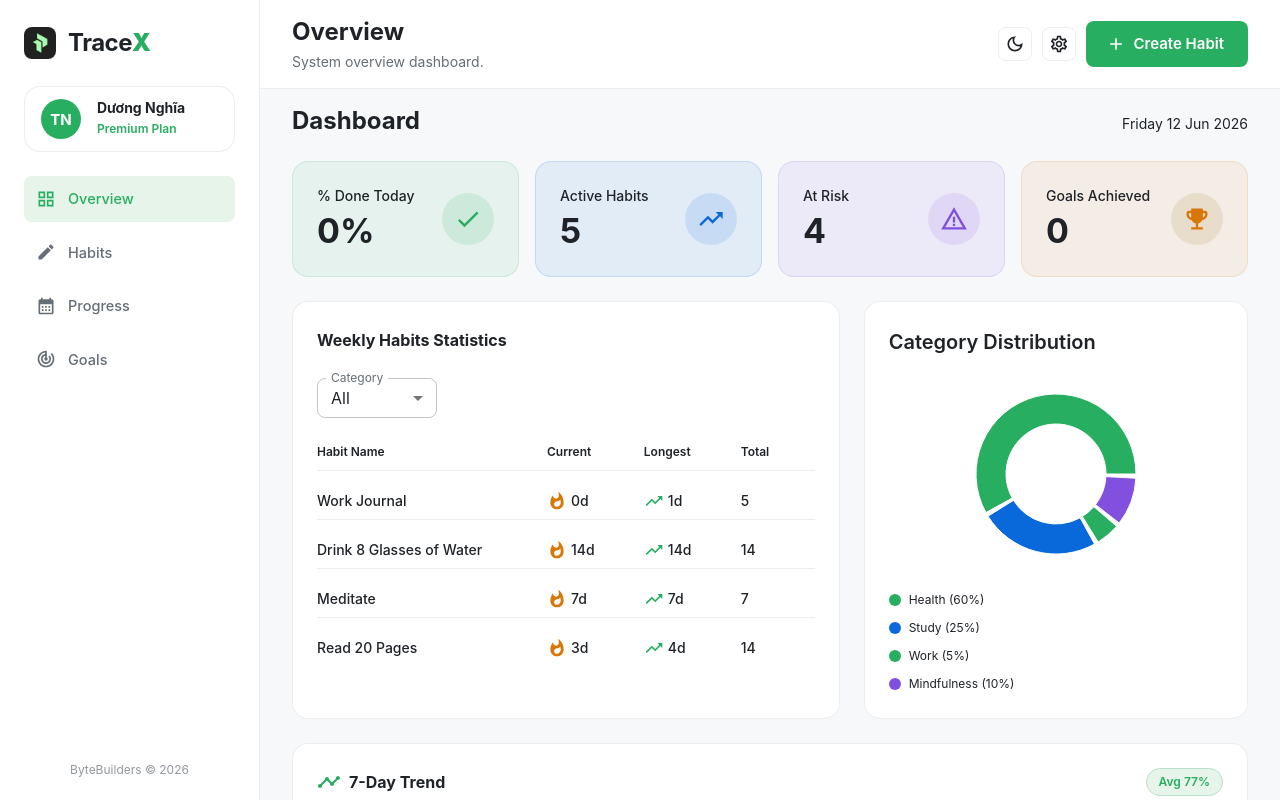
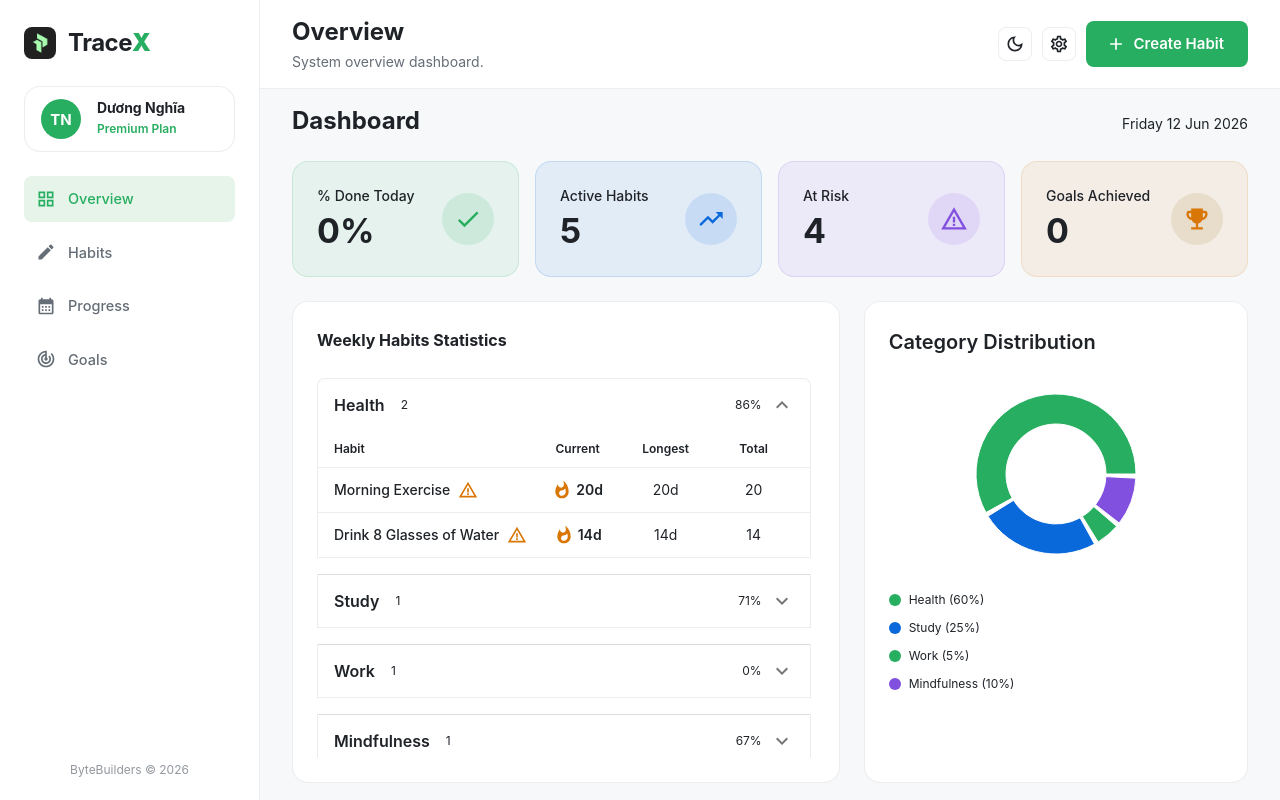
Before and after one commit to NghiaDPTWorkk/habit-hub, a React (Vite) app in the folder fe/: page / in a window 1280 px wide. Built offline with nearby package versions, Linux system fonts and the light colour scheme.

Commit message:
fix(dashboard): HH-96 - fix card alignment and remove atriskbanner

```diff
--- a/fe/src/features/dashboard/components/CategoryDistributionChart.tsx
+++ b/fe/src/features/dashboard/components/CategoryDistributionChart.tsx
@@ -39,7 +39,7 @@ export const CategoryDistributionChart: React.FC = () => {
 
   if (data.length === 0) {
     return (
-      <Card sx={{ height: '100%', display: 'flex', flexDirection: 'column' }}>
+      <Card sx={{ flexGrow: 1, display: 'flex', flexDirection: 'column' }}>
         <Typography variant={VARIANT_H6} sx={{ mb: 2, fontWeight: 600 }}>
           {CHART_TITLE}
         </Typography>
@@ -51,7 +51,7 @@ export const CategoryDistributionChart: React.FC = () => {
   }
 
   return (
-    <Card sx={{ height: '100%', display: 'flex', flexDirection: 'column' }}>
+    <Card sx={{ flexGrow: 1, display: 'flex', flexDirection: 'column' }}>
       <Typography variant={VARIANT_H6} sx={{ mb: 2, fontWeight: 600 }}>
         {CHART_TITLE}
       </Typography>
--- a/fe/src/features/dashboard/components/CategorySection.tsx
+++ b/fe/src/features/dashboard/components/CategorySection.tsx
@@ -5,15 +5,14 @@ import type { HabitSummary, Category } from '@/types'
 import { HabitStatsRow } from './HabitStatsRow'
 
 const HABIT_STATS_GRID_COLS = {
-  xs: '1fr 70px 100px',
-  sm: 'minmax(120px, 2fr) 80px 80px 80px 140px',
+  xs: 'minmax(80px, 2fr) 55px 55px 50px',
+  sm: 'minmax(120px, 2.5fr) 80px 80px 80px',
 }
 
 const COL_HABIT = 'Habit'
 const COL_STREAK = 'Current'
 const COL_LONGEST = 'Longest'
 const COL_TOTAL = 'Total'
-const COL_RATE = '7-day rate'
 
 function getAvgRate(habits: HabitSummary[]): number {
   if (habits.length === 0) return 0
@@ -49,7 +48,6 @@ const HeaderRow: React.FC = () => (
       sx={{
         fontWeight: 600,
         textAlign: 'center',
-        display: { xs: 'none', sm: 'block' },
       }}
     >
       {COL_LONGEST}
@@ -60,13 +58,9 @@ const HeaderRow: React.FC = () => (
       sx={{
         fontWeight: 600,
         textAlign: 'center',
-        display: { xs: 'none', sm: 'block' },
       }}
     >
       {COL_TOTAL}
-    </Typography>
-    <Typography variant="caption" color="text.secondary" sx={{ fontWeight: 600 }}>
-      {COL_RATE}
     </Typography>
   </Box>
 )
--- a/fe/src/features/dashboard/components/DashboardPage.tsx
+++ b/fe/src/features/dashboard/components/DashboardPage.tsx
@@ -2,15 +2,16 @@ import React from 'react'
 import Grid from '@mui/material/Grid'
 import CalendarMonthIcon from '@mui/icons-material/CalendarMonth'
 import { alpha } from '@mui/material/styles'
-import { Box, Typography, Card, CalendarHeatmap } from '@/components/ui'
+import { Box, Typography, Card, CalendarHeatmap, Stack } from '@/components/ui'
 import { Icons } from '@/components/ui/icons'
 import { useDashboard, useDailyIntensity } from '../hooks'
 import { KpiCard } from './KpiCard'
-import { WeeklyHabitsStats } from './WeeklyHabitsStats'
 import { WeeklyTrendChart } from './WeeklyTrendChart'
 import { useBoundStore } from '@/store'
 import { CategoryDistributionChart } from './CategoryDistributionChart'
 import { ActivityDetails } from './ActivityDetails'
+import { CategorySection } from './CategorySection'
+import { formatPercent, getDateLabel, getSelectedDateDetails } from '../utils'
 
 const PAGE_TITLE = 'Dashboard'
 const KPI_DONE_TITLE = '% Done Today'
@@ -21,6 +22,7 @@ const EMPTY_TITLE = 'No habits yet'
 const EMPTY_DESC = 'Go to Habits and create your first habit to see stats here.'
 const SECTION_ACTIVITY_TITLE = 'Activity History'
 const SECTION_ACTIVITY_DESC = 'Daily check-in activity map — click any cell to view details.'
+const TITLE_WEEKLY_STATS = 'Weekly Habits Statistics'
 const ICON_SIZE = { fontSize: 28 }
 const HEATMAP_WEEKS = 14
 
@@ -33,19 +35,6 @@ const CARD_ACTIVE = { iconColor: 'info.main', iconBg: 'rgba(9, 105, 218, 0.12)'
 const CARD_RISK = { iconColor: 'secondary.main', iconBg: 'rgba(130, 80, 223, 0.12)' }
 const CARD_GOALS = { iconColor: 'warning.main', iconBg: 'rgba(154, 103, 0, 0.12)' }
 
-function formatPercent(value: number): string {
-  return `${Math.round(value * 100)}%`
-}
-
-function getDateLabel(): string {
-  return new Date().toLocaleDateString('en-GB', {
-    weekday: 'long',
-    day: 'numeric',
-    month: 'short',
-    year: 'numeric',
-  })
-}
-
 export const DashboardPage: React.FC = () => {
   const { summary, habitsByCategory } = useDashboard()
   const heatmapData = useDailyIntensity(HEATMAP_WEEKS * 7)
@@ -54,34 +43,9 @@ export const DashboardPage: React.FC = () => {
   const checkins = useBoundStore((s) => s.checkins)
   const habits = useBoundStore((s) => s.habits)
   const [selectedDate, setSelectedDate] = React.useState<string | null>(null)
-  const [filterCategory, setFilterCategory] = React.useState<string>('All')
 
   const selectedDateDetails = React.useMemo(() => {
-    if (!selectedDate) return null
-    const dayCheckins = Object.values(checkins).filter(
-      (c) => c.date === selectedDate && c.completedCount > 0
-    )
-
-    const completedTasks = dayCheckins.map((c) => {
-      const habit = habits.find((h) => h.id === c.habitId)
-      return {
-        name: habit ? habit.name : `Habit #${c.habitId}`,
-        category: habit ? habit.category : 'General',
-        completedCount: c.completedCount,
-        targetPerDay: habit ? habit.targetPerDay : 1,
-      }
-    })
-
-    return {
-      date: new Date(selectedDate).toLocaleDateString('en-GB', {
-        weekday: 'long',
-        day: 'numeric',
-        month: 'short',
-        year: 'numeric',
-      }),
-      count: completedTasks.length,
-      tasks: completedTasks,
-    }
+    return getSelectedDateDetails(selectedDate, checkins, habits)
   }, [selectedDate, checkins, habits])
 
   return (
@@ -134,15 +98,15 @@ export const DashboardPage: React.FC = () => {
         </Grid>
       </Grid>
 
-      <Grid container spacing={3}>
+      <Grid container spacing={3} sx={{ alignItems: 'stretch' }}>
         {/* Left column: Weekly Habits Statistics list */}
-        <Grid size={{ xs: 12, md: 7 }}>
+        <Grid size={{ xs: 12, md: 7 }} sx={{ display: 'flex', flexDirection: 'column' }}>
           {habitsByCategory.length === 0 ? (
             <Card
               sx={{
                 textAlign: 'center',
                 py: 6,
-                height: '100%',
+                flexGrow: 1,
                 display: 'flex',
                 flexDirection: 'column',
                 justifyContent: 'center',
@@ -156,24 +120,48 @@ export const DashboardPage: React.FC = () => {
               </Typography>
             </Card>
           ) : (
-            <WeeklyHabitsStats
-              filterCategory={filterCategory}
-              setFilterCategory={setFilterCategory}
-            />
+            <Card
+              sx={{ p: { xs: 2, sm: 3 }, flexGrow: 1, display: 'flex', flexDirection: 'column' }}
+            >
+              <Box sx={{ display: 'flex', flexDirection: 'column', gap: 3, flexGrow: 1 }}>
+                <Box
+                  sx={{
+                    display: 'flex',
+                    justifyContent: 'space-between',
+                    alignItems: 'center',
+                    flexWrap: 'wrap',
+                    gap: 2,
+                  }}
+                >
+                  <Typography variant="subtitle1" sx={{ fontWeight: 700 }}>
+                    {TITLE_WEEKLY_STATS}
+                  </Typography>
+                </Box>
+
+                <Stack spacing={2} sx={{ flexGrow: 1, overflowY: 'auto', maxHeight: 380, pr: 0.5 }}>
+                  {habitsByCategory.map((group, index) => (
+                    <CategorySection
+                      key={group.category}
+                      category={group.category}
+                      habits={group.habits}
+                      defaultExpanded={index === 0}
+                    />
+                  ))}
+                </Stack>
+              </Box>
+            </Card>
           )}
         </Grid>
 
         {/* Right column: Charts */}
-        <Grid size={{ xs: 12, md: 5 }}>
-          <Box sx={{ display: 'flex', flexDirection: 'column', gap: 3, height: '100%' }}>
-            <CategoryDistributionChart />
-          </Box>
+        <Grid size={{ xs: 12, md: 5 }} sx={{ display: 'flex', flexDirection: 'column' }}>
+          <CategoryDistributionChart />
         </Grid>
 
         {/* Row 2: Full width Weekly Trend Chart */}
         {habitsByCategory.length > 0 && (
           <Grid size={{ xs: 12 }}>
-            <WeeklyTrendChart filterCategory={filterCategory} />
+            <WeeklyTrendChart />
           </Grid>
         )}
       </Grid>
--- a/fe/src/features/dashboard/components/HabitStatsRow.tsx
+++ b/fe/src/features/dashboard/components/HabitStatsRow.tsx
@@ -1,11 +1,11 @@
 import React from 'react'
-import { Box, Typography, Tooltip, ProgressBar } from '@/components/ui'
+import { Box, Typography, Tooltip } from '@/components/ui'
 import { Icons } from '@/components/ui/icons'
 import type { HabitSummary } from '@/types'
 
 const HABIT_STATS_GRID_COLS = {
-  xs: '1fr 70px 100px',
-  sm: 'minmax(120px, 2fr) 80px 80px 80px 140px',
+  xs: 'minmax(80px, 2fr) 55px 55px 50px',
+  sm: 'minmax(120px, 2.5fr) 80px 80px 80px',
 }
 
 const STREAK_SUFFIX = 'd'
@@ -16,7 +16,6 @@ export interface HabitStatsRowProps {
 }
 
 export const HabitStatsRow: React.FC<HabitStatsRowProps> = ({ summary }) => {
-  const rateValue = Math.round(summary.weeklyCompletionRate * 100)
   return (
     <Box
       sx={{
@@ -36,9 +35,7 @@ export const HabitStatsRow: React.FC<HabitStatsRowProps> = ({ summary }) => {
           variant="body2"
           sx={{
             fontWeight: 500,
-            overflow: 'hidden',
-            textOverflow: 'ellipsis',
-            whiteSpace: 'nowrap',
+            wordBreak: 'break-word',
           }}
         >
           {summary.habitName}
@@ -62,27 +59,14 @@ export const HabitStatsRow: React.FC<HabitStatsRowProps> = ({ summary }) => {
         </Typography>
       </Box>
 
-      <Typography
-        variant="body2"
-        color="text.secondary"
-        sx={{ textAlign: 'center', display: { xs: 'none', sm: 'block' } }}
-      >
+      <Typography variant="body2" color="text.secondary" sx={{ textAlign: 'center' }}>
         {summary.longestStreak}
         {STREAK_SUFFIX}
       </Typography>
 
-      <Typography
-        variant="body2"
-        color="text.secondary"
-        sx={{ textAlign: 'center', display: { xs: 'none', sm: 'block' } }}
-      >
+      <Typography variant="body2" color="text.secondary" sx={{ textAlign: 'center' }}>
         {summary.totalCompletions}
       </Typography>
-
-      <ProgressBar
-        value={rateValue}
-        color={rateValue >= 70 ? 'success' : rateValue >= 40 ? 'warning' : 'error'}
-      />
     </Box>
   )
 }
--- a/fe/src/features/dashboard/components/index.ts
+++ b/fe/src/features/dashboard/components/index.ts
@@ -2,6 +2,5 @@ export * from './DashboardPage'
 export * from './KpiCard'
 export * from './CategorySection'
 export * from './HabitStatsRow'
-export * from './AtRiskBanner'
 export * from './CategoryDistributionChart'
 export * from './WeeklyHabitsStats'
--- /dev/null
+++ b/fe/src/features/dashboard/utils.ts
@@ -0,0 +1,57 @@
+import type { Checkin, Habit } from '@/types'
+
+export function formatPercent(value: number): string {
+  return `${Math.round(value * 100)}%`
+}
+
+export function getDateLabel(): string {
+  return new Date().toLocaleDateString('en-GB', {
+    weekday: 'long',
+    day: 'numeric',
+    month: 'short',
+    year: 'numeric',
+  })
+}
+
+export interface SelectedDateDetail {
+  date: string
+  count: number
+  tasks: Array<{
+    name: string
+    category: string
+    completedCount: number
+    targetPerDay: number
+  }>
+}
+
+export function getSelectedDateDetails(
+  selectedDate: string | null,
+  checkins: Record<string, Checkin>,
+  habits: Habit[]
+): SelectedDateDetail | null {
+  if (!selectedDate) return null
+  const dayCheckins = Object.values(checkins).filter(
+    (c) => c.date === selectedDate && c.completedCount > 0
+  )
+
+  const completedTasks = dayCheckins.map((c) => {
+    const habit = habits.find((h) => h.id === c.habitId)
+    return {
+      name: habit ? habit.name : `Habit #${c.habitId}`,
+      category: habit ? habit.category : 'General',
+      completedCount: c.completedCount,
+      targetPerDay: habit ? habit.targetPerDay : 1,
+    }
+  })
+
+  return {
+    date: new Date(selectedDate).toLocaleDateString('en-GB', {
+      weekday: 'long',
+      day: 'numeric',
+      month: 'short',
+      year: 'numeric',
+    }),
+    count: completedTasks.length,
+    tasks: completedTasks,
+  }
+}
```
Also changed, not shown: fe/src/features/dashboard/components/WeeklyTrendChart.tsx (+3 -9 lines).
